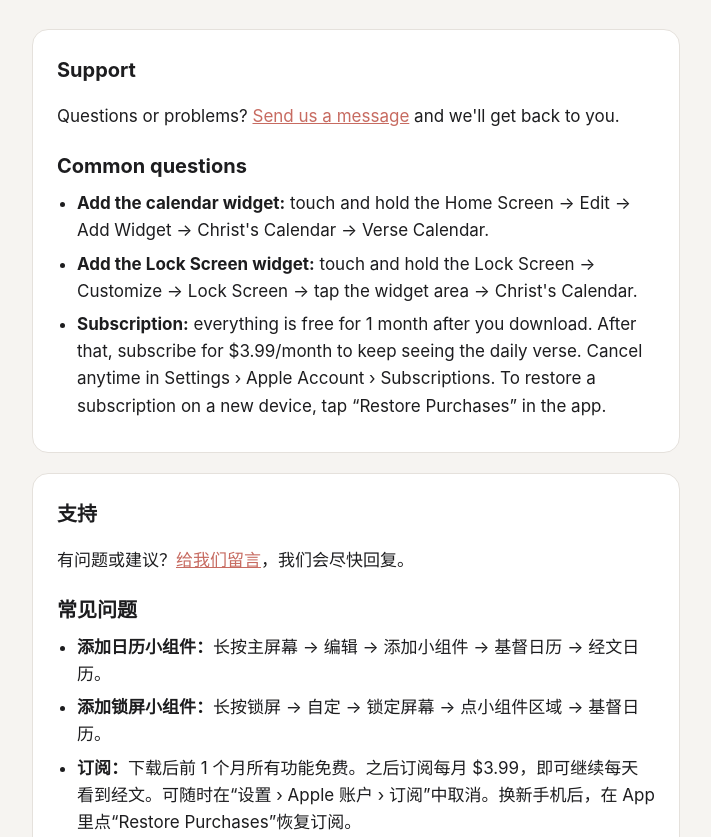
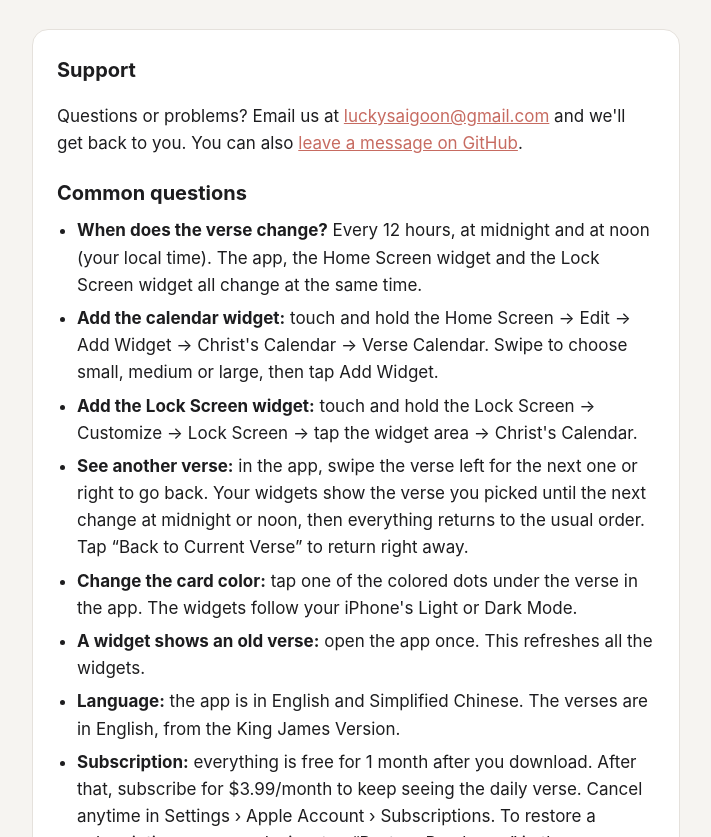
Before and after one commit to luckysaigoon/christs-calendar, a plain HTML site: page index.html in a window 1280 px wide. Shown: the part 115-952 px from the top of the page, without its empty margins (284-995 px from the left). Drawn offline with Linux system fonts and the light colour scheme.

Commit message:
Add contact email and more common questions
Support page: email contact, when the verse changes, widget sizes,
swiping to another verse, card colors, refreshing widgets, language.
Privacy policy: contact email.

Co-Authored-By: Claude Opus 5.5 <noreply@anthropic.com>

```diff
--- a/index.html
+++ b/index.html
@@ -18,23 +18,33 @@
 
   <section>
     <h2>Support</h2>
-    <p>Questions or problems? <a href="https://github.com/luckysaigoon/christs-calendar/issues/new">Send us a message</a> and we'll get back to you.</p>
+    <p>Questions or problems? Email us at <a href="mailto:luckysaigoon@gmail.com">luckysaigoon@gmail.com</a> and we'll get back to you. You can also <a href="https://github.com/luckysaigoon/christs-calendar/issues/new">leave a message on GitHub</a>.</p>
     <h2 style="margin-top:20px">Common questions</h2>
     <ul>
-      <li><strong>Add the calendar widget:</strong> touch and hold the Home Screen → Edit → Add Widget → Christ's Calendar → Verse Calendar.</li>
+      <li><strong>When does the verse change?</strong> Every 12 hours, at midnight and at noon (your local time). The app, the Home Screen widget and the Lock Screen widget all change at the same time.</li>
+      <li><strong>Add the calendar widget:</strong> touch and hold the Home Screen → Edit → Add Widget → Christ's Calendar → Verse Calendar. Swipe to choose small, medium or large, then tap Add Widget.</li>
       <li><strong>Add the Lock Screen widget:</strong> touch and hold the Lock Screen → Customize → Lock Screen → tap the widget area → Christ's Calendar.</li>
+      <li><strong>See another verse:</strong> in the app, swipe the verse left for the next one or right to go back. Your widgets show the verse you picked until the next change at midnight or noon, then everything returns to the usual order. Tap “Back to Current Verse” to return right away.</li>
+      <li><strong>Change the card color:</strong> tap one of the colored dots under the verse in the app. The widgets follow your iPhone's Light or Dark Mode.</li>
+      <li><strong>A widget shows an old verse:</strong> open the app once. This refreshes all the widgets.</li>
+      <li><strong>Language:</strong> the app is in English and Simplified Chinese. The verses are in English, from the King James Version.</li>
       <li><strong>Subscription:</strong> everything is free for 1 month after you download. After that, subscribe for $3.99/month to keep seeing the daily verse. Cancel anytime in Settings › Apple Account › Subscriptions. To restore a subscription on a new device, tap “Restore Purchases” in the app.</li>
     </ul>
   </section>
 
   <section lang="zh-Hans">
     <h2>支持</h2>
-    <p>有问题或建议？<a href="https://github.com/luckysaigoon/christs-calendar/issues/new">给我们留言</a>，我们会尽快回复。</p>
+    <p>有问题或建议？请发邮件到 <a href="mailto:luckysaigoon@gmail.com">luckysaigoon@gmail.com</a>，我们会尽快回复。也可以<a href="https://github.com/luckysaigoon/christs-calendar/issues/new">在 GitHub 上留言</a>。</p>
     <h2 style="margin-top:20px">常见问题</h2>
     <ul>
-      <li><strong>添加日历小组件：</strong>长按主屏幕 → 编辑 → 添加小组件 → 基督日历 → 经文日历。</li>
+      <li><strong>经文什么时候更换？</strong>每 12 小时一次，在当地时间的零点和中午。App、主屏小组件和锁屏小组件会同时更换。</li>
+      <li><strong>添加日历小组件：</strong>长按主屏幕 → 编辑 → 添加小组件 → 基督日历 → 经文日历。左右滑动选择小号、中号或大号，再点“添加小组件”。</li>
       <li><strong>添加锁屏小组件：</strong>长按锁屏 → 自定 → 锁定屏幕 → 点小组件区域 → 基督日历。</li>
-      <li><strong>订阅：</strong>下载后前 1 个月所有功能免费。之后订阅每月 $3.99，即可继续每天看到经文。可随时在“设置 › Apple 账户 › 订阅”中取消。换新手机后，在 App 里点“Restore Purchases”恢复订阅。</li>
+      <li><strong>看其他经文：</strong>在 App 里向左滑动经文看下一条，向右滑动回到上一条。小组件会显示你选的经文，到下一次零点或中午更换时恢复正常顺序。点“回到当前经文”可以马上回到原来的经文。</li>
+      <li><strong>更换卡片颜色：</strong>在 App 里点经文下方的彩色圆点。小组件跟随 iPhone 的浅色或深色模式。</li>
+      <li><strong>小组件还显示旧的经文：</strong>打开一次 App，所有小组件就会刷新。</li>
+      <li><strong>语言：</strong>App 界面支持英文和简体中文，经文为英文（钦定本 KJV）。</li>
+      <li><strong>订阅：</strong>下载后前 1 个月所有功能免费。之后订阅每月 $3.99，即可继续每天看到经文。可随时在“设置 › Apple 账户 › 订阅”中取消。换新手机后，在 App 的订阅页面点“恢复购买”即可恢复订阅。</li>
     </ul>
   </section>
 
```
Also changed, not shown: privacy.html (+4 -2 lines).
